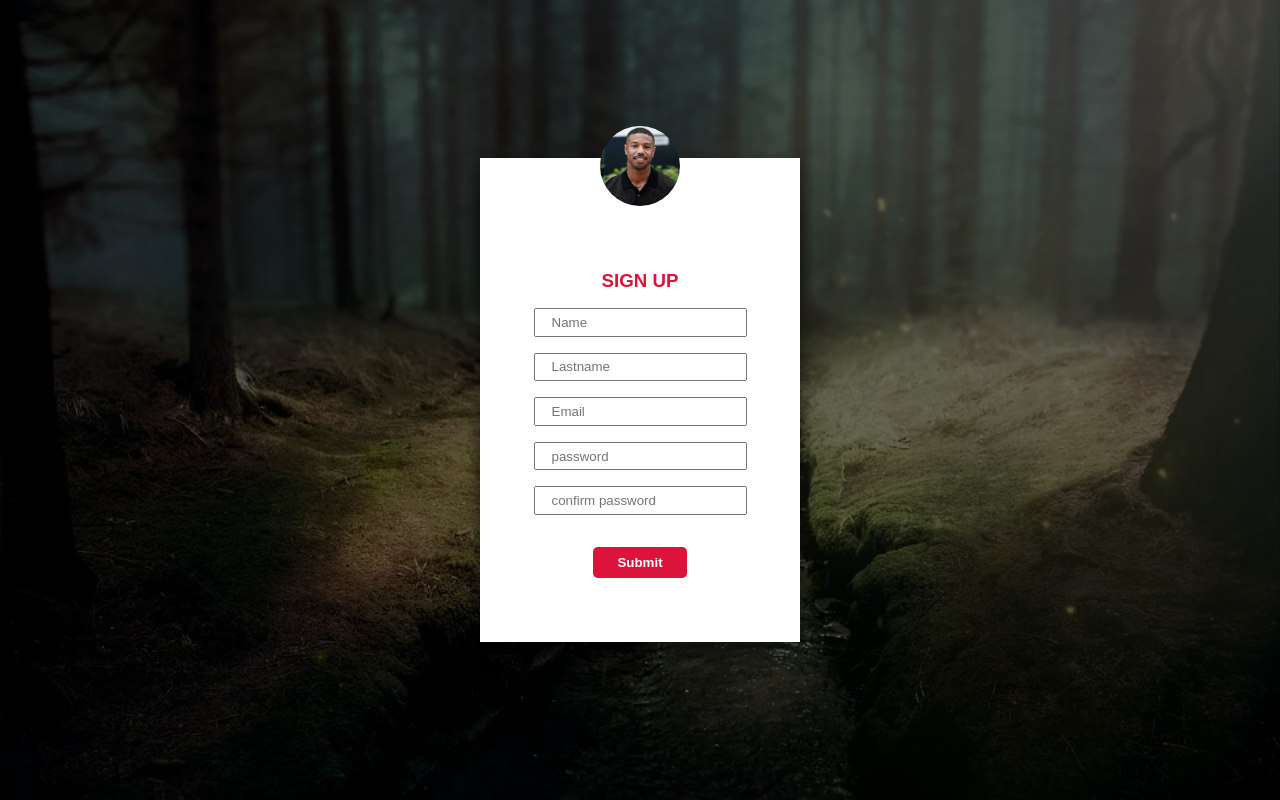
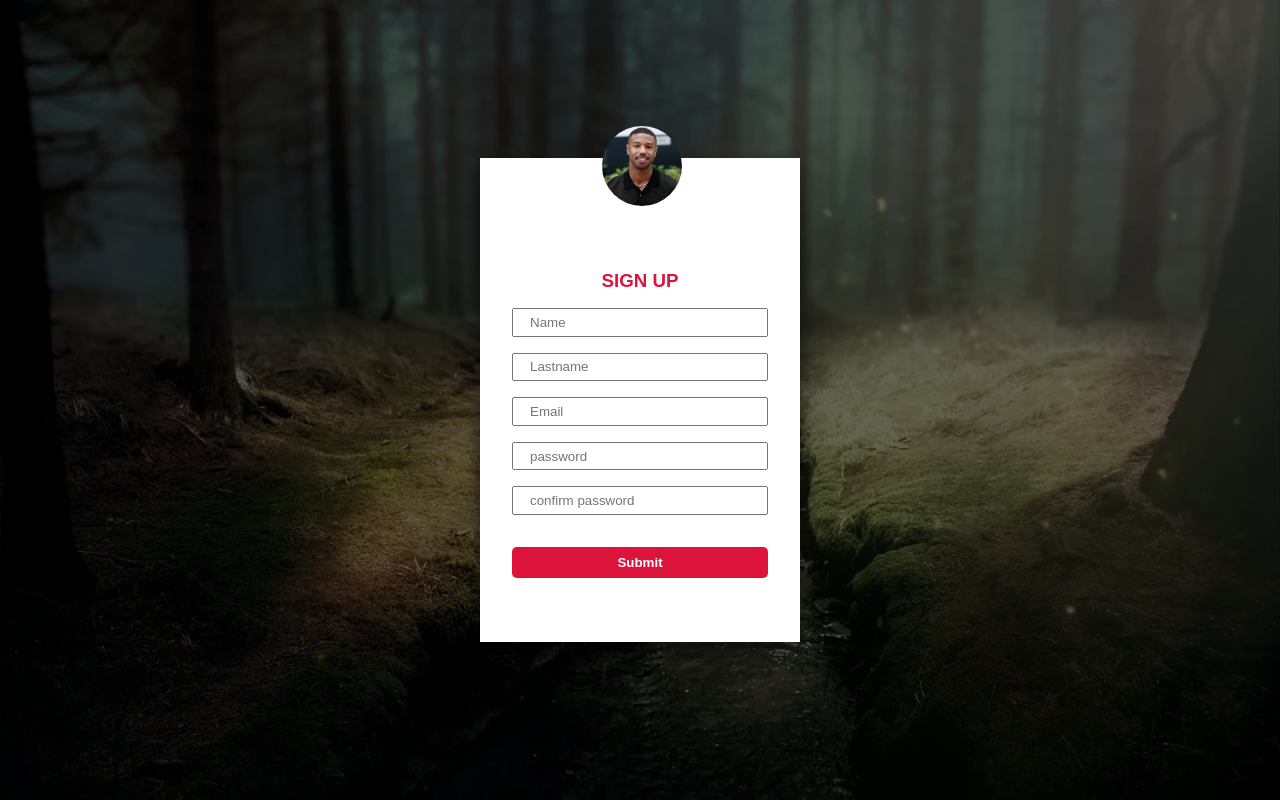
Before and after one commit to zerobug110/form-validation-js, a plain HTML site: page index.html in a window 1280 px wide. Drawn offline with Linux system fonts and the light colour scheme.

Commit message:
position the image

```diff
--- a/app.js
+++ b/app.js
@@ -44,6 +44,7 @@ btn.addEventListener('click', (event) => {
         if (inputPassword.value !== inputConfirm || inputPassword.value == null) {
             errorPassword.style.display = "block";
         }
+
         else {
             errorPassword.style.display = "none";
         }
--- a/style/style.css
+++ b/style/style.css
@@ -23,6 +23,7 @@ body {
 .user-img {
     width: 5rem;
     height: 5rem;
+    margin-left: 35%;
 }
 
 .img {
@@ -36,7 +37,6 @@ body {
     background-color: #fff;
     display: flex;
     flex-direction: column;
-    align-items: center;
     justify-content: space-around;
     width: 20rem;
     padding: 2rem 2rem;
```
